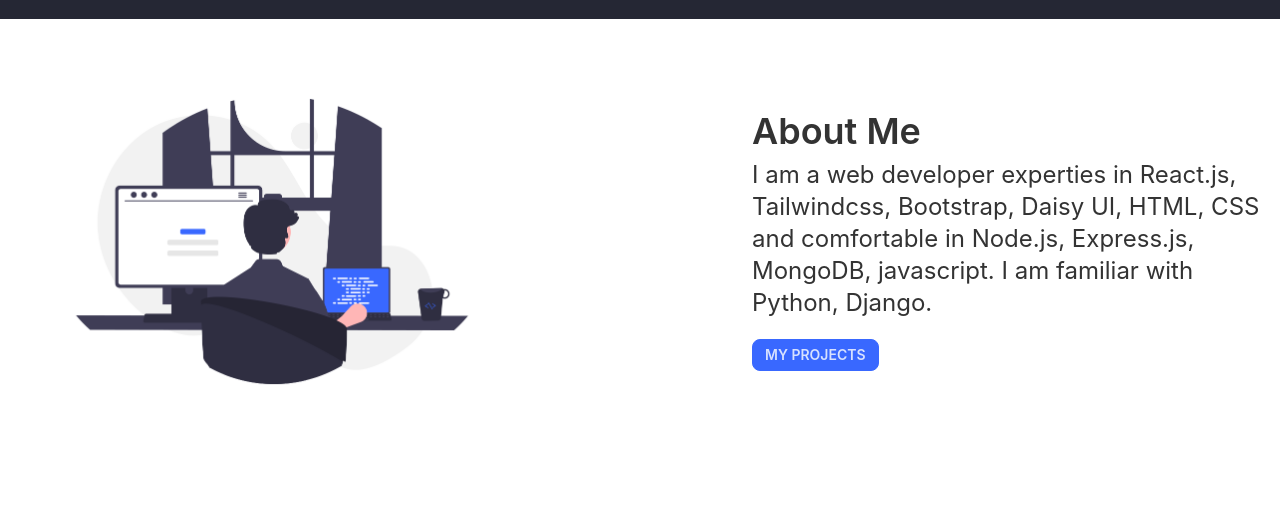
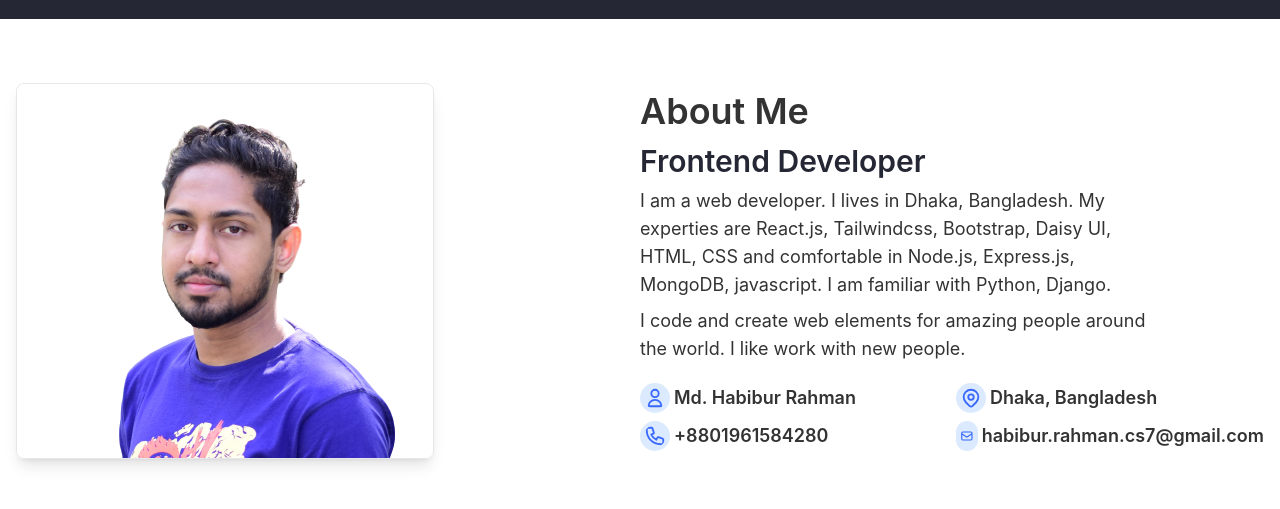
Before and after one commit to habib-sc/my-portfolio-client, a React (Create React App) app: page / in a window 1280 px wide. Shown: the part 781-1290 px from the top of the page. Built offline with nearby package versions, Linux system fonts and the light colour scheme.

Commit message:
added icon with update info in about section

```diff
--- a/package.json
+++ b/package.json
@@ -9,6 +9,7 @@
     "daisyui": "^2.15.2",
     "react": "^18.1.0",
     "react-dom": "^18.1.0",
+    "react-icons": "^4.4.0",
     "react-router-dom": "^6.3.0",
     "react-scripts": "5.0.1",
     "react-tsparticles": "^2.0.6",
--- a/src/components/Pages/Home/About/About.js
+++ b/src/components/Pages/Home/About/About.js
@@ -1,18 +1,27 @@
 import React from 'react';
-import aboutImg from '../../../../assets/images/about-me.png';
+import { HiOutlineLocationMarker, HiOutlineMail, HiOutlinePhone, HiOutlineUser } from "react-icons/hi";
+import aboutImg from '../../../../assets/images/habibur-rahman-dev7.png';
 
 const About = () => {
 
     return (
-        <div id='about' className='container mx-auto px-4 mt-10'>
+        <div id='about' className='container mx-auto px-4 mt-16'>
             <div className='flex flex-wrap justify-between items-center w-full'>
-                <div class="">
-                    <img src={aboutImg} class="lg:max-w-lg md:max-w-md sm:max-w-sm" alt='' />
+                <div class="flex-1">
+                    <img src={aboutImg} class="lg:max-w-lg md:max-w-md sm:max-w-sm border shadow-lg rounded-lg" alt='' />
                 </div>
-                <div className=''>
-                    <h1 className='text-4xl font-semibold mb-2'>About Me</h1>
-                    <p className='text-2xl lg:max-w-lg'>I am a web developer experties in React.js, Tailwindcss, Bootstrap, Daisy UI, HTML, CSS and comfortable in Node.js, Express.js, MongoDB, javascript. I am familiar with Python, Django.</p>
-                    <button className='btn btn-primary mt-5 btn-sm'>My Projects</button>
+                <div className='flex-1'>
+                    <h1 className='text-4xl font-semibold mb-3'>About Me</h1>
+                    <h2 className='text-3xl font-semibold mb-2 text-secondary'>Frontend Developer</h2>
+                    <p className='text-lg lg:max-w-lg'> I am a web developer. I lives in Dhaka, Bangladesh. My experties are React.js, Tailwindcss, Bootstrap, Daisy UI, HTML, CSS and comfortable in Node.js, Express.js, MongoDB, javascript. I am familiar with Python, Django.</p>
+                    <p className='text-lg lg:max-w-lg mt-2'>I code and create web elements for amazing people around the world. I like work with new people.</p>
+
+                    <div className='grid grid-cols-2 mt-5 gap-2'>
+                        <p className='flex items-center gap-1 font-semibold text-lg'><HiOutlineUser className='text-primary bg-blue-100 p-1 rounded-full text-3xl'></HiOutlineUser>Md. Habibur Rahman</p>
+                        <p className='flex items-center gap-1 font-semibold text-lg'><HiOutlineLocationMarker className='text-primary bg-blue-100 p-1 rounded-full text-3xl'></HiOutlineLocationMarker>Dhaka, Bangladesh</p>
+                        <p className='flex items-center gap-1 font-semibold text-lg'><HiOutlinePhone className='text-primary bg-blue-100 p-1 rounded-full text-3xl'></HiOutlinePhone>+8801961584280</p>
+                        <p className='flex items-center gap-1 font-semibold text-lg'><HiOutlineMail className='text-primary bg-blue-100 p-1 rounded-full text-3xl'></HiOutlineMail>habibur.rahman.cs7@gmail.com</p>
+                    </div>
                 </div>
             </div>
         </div>
```
Also changed, not shown: src/assets/images/habibur-rahman-dev7.png (added), 1 other file (tests, documents, lock files or other folders).
